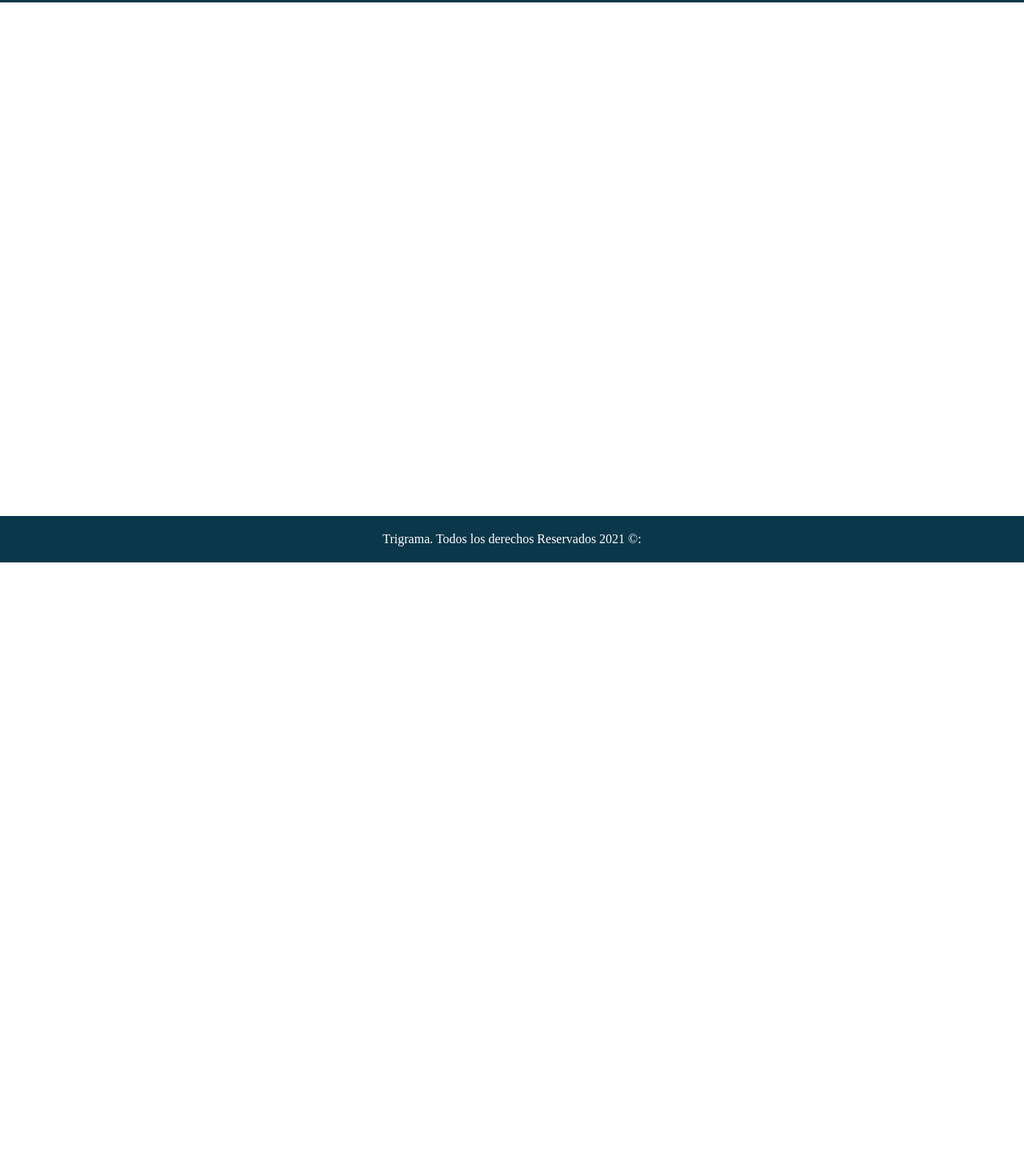
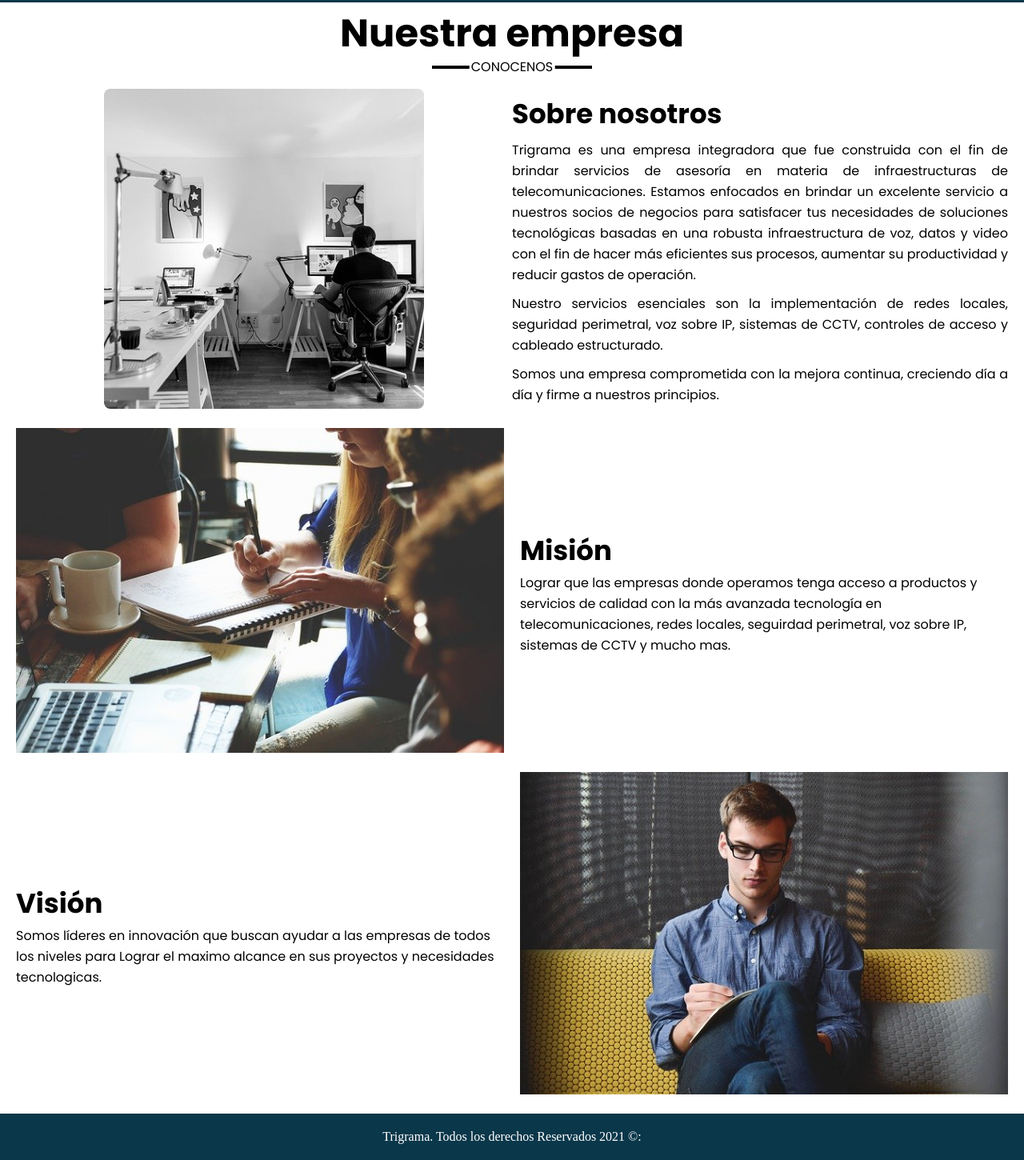
Before and after one commit to Jorge-Lpez/Trigrama-web, a plain HTML site: page conocenos.html in a window 1280 px wide. Shown: the part 97-1547 px from the top of the page at 80% size. Before the commit the page ends 800 px from the top, so only its background shows below. Drawn offline with Linux system fonts and the light colour scheme.

Commit message:
Terminando section conocenos y contactanos

```diff
--- a/conocenos.html
+++ b/conocenos.html
@@ -35,7 +35,46 @@
     </header>
 
     <div class="cuerpo">
-        <p>Conocenos</p>
+        <section class="contenedor wrapper section-margin conocenos">
+            <h2 class="title">Nuestra empresa</h2>
+            <div class="introduccion">
+                <div class="img-introduccion">
+                    <img src="./public/img/uno.jpg" alt="Empresa">
+                </div>
+                <div class="info-introduccion">
+                    <h3>Sobre nosotros</h3>
+                    <p>
+                        Trigrama es una empresa integradora que  fue construida con el fin de brindar servicios de asesoría en materia de infraestructuras de telecomunicaciones. Estamos enfocados en brindar un excelente servicio a nuestros socios de negocios para satisfacer tus necesidades de soluciones tecnológicas basadas en una robusta infraestructura de voz, datos y video con el fin de hacer más eficientes sus procesos, aumentar su productividad y reducir gastos de operación.
+                    </p>
+                    <p>Nuestro servicios esenciales son la implementación de redes locales, seguridad perimetral, voz sobre IP, sistemas de CCTV, controles de acceso y cableado estructurado.</p>
+                    <p>Somos una empresa comprometida con la mejora continua, creciendo día a día y firme a nuestros principios.</p>
+                </div>
+            </div>
+            <div class="empresa">
+                <div class="column">
+                    <div class="img-empresa">
+                        <img src="./public/img/dos.jpg" alt="Mision imagen">
+                    </div>
+                    <div class="info-empresa">
+                        <h3>Misión</h3>
+                        <p>Lograr que las empresas donde operamos tenga acceso a productos y servicios de calidad
+                            con la más avanzada tecnología en telecomunicaciones, redes locales, seguirdad perimetral, voz sobre IP, sistemas de CCTV y mucho mas.
+                        </p>
+                    </div>
+                </div>
+                <div class="column">
+                    <div class="img-empresa right">
+                        <img src="./public/img/conocenos1.jpg" alt="Mision imagen">
+                    </div>
+                    <div class="info-empresa">
+                        <h3>Visión</h3>
+                        <p>Somos líderes en innovación que buscan ayudar a las empresas de todos los niveles para Lograr
+                            el maximo alcance en sus proyectos y necesidades tecnologicas.
+                        </p>
+                    </div>
+                </div>
+            </div>
+        </section>
     </div>
 
     <footer class="pie-pagina">
--- /dev/null
+++ b/public/styles/conocenos.css
@@ -0,0 +1,97 @@
+.conocenos .title::after{
+    content: "Conocenos";
+}
+
+.introduccion{
+    display: flex;
+    justify-content: center;
+    align-items: center;
+    row-gap: 10px;
+    margin-bottom: 20px;
+}
+
+.img-introduccion{
+    flex: 1;
+    text-align: center;
+}
+
+.img-introduccion img{
+    width: 400px;
+    height: 400px;
+    border-radius: 8px;
+    object-fit: cover;
+}
+
+.info-introduccion{
+    flex: 1;
+}
+
+
+
+.introduccion h3{
+    font: var(--headline4);
+}
+
+.introduccion p{
+    padding: 5px 0;
+    font: var(--body1);
+    text-align: justify;
+}
+
+
+/*Mision y vision*/
+.empresa{
+    margin-bottom: 20px;
+}
+
+.empresa .column{
+    display: flex;
+    justify-content: center;
+    align-items: center;
+    column-gap: 20px;
+}
+
+.empresa .column:first-of-type{
+    margin-bottom: 20px;
+}
+
+.column .img-empresa{
+    flex: 1;
+}
+
+.column .info-empresa{
+    flex: 1;
+}
+
+.column .info-empresa h3{
+    font: var(--headline4);
+}
+
+.column .info-empresa p{
+    font: var(--body1);
+}
+
+.column .right{
+    order: 2;
+}
+
+@media screen and (max-width: 960px){
+    .introduccion{
+        flex-direction: column;
+    }
+
+    .empresa .column{
+        flex-direction: column;
+    }
+
+    .column .right{
+        order: 0;
+    }
+}
+
+@media screen and (max-width: 660px){
+    .img-introduccion img{
+        width: 100%;
+        height: 100%;
+    }
+}
--- a/public/styles/contactanos.css
+++ b/public/styles/contactanos.css
@@ -13,21 +13,25 @@
     width: 200px;
     background-color: black;
     left: 50%;
-    bottom: 0;
+    bottom: -5px;
     transform: translateX(-50%);
 }
 
 .title::after{
     position: absolute;
-    content: "formulario";
+    content: "";
     font: var(--body1);
     text-transform: uppercase;
     background-color: white;
     left: 50%;
-    bottom: -15px;
+    bottom: -18px;
     transform: translateX(-50%);
     margin: 0;
-    padding: 5px;
+    padding: 2px;
+}
+
+.formulario .title::after{
+    content: "Formulario";
 }
 
 .formulario p{
@@ -78,6 +82,10 @@
     border-radius: 8px;
     margin: 20px 0;
     width: 70%;
+}
+
+textarea{
+    resize: none;
 }
 
 /*Terminos y condiciones*/
--- a/public/styles/estilos.css
+++ b/public/styles/estilos.css
@@ -9,6 +9,7 @@
 @import "./card.css";
 @import "./cctv.css";
 @import "./computadoras.css";
+@import "./conocenos.css";
 
 :root{
     /*Variables letras*/
```
Also changed, not shown: contactanos.html (+22 -14 lines), public/js/enviarCorreo.js (added, +78 -0 lines), public/img/conocenos1.jpg (added), public/img/dos.jpg (added), public/img/uno.jpg (added), 1 other file.
